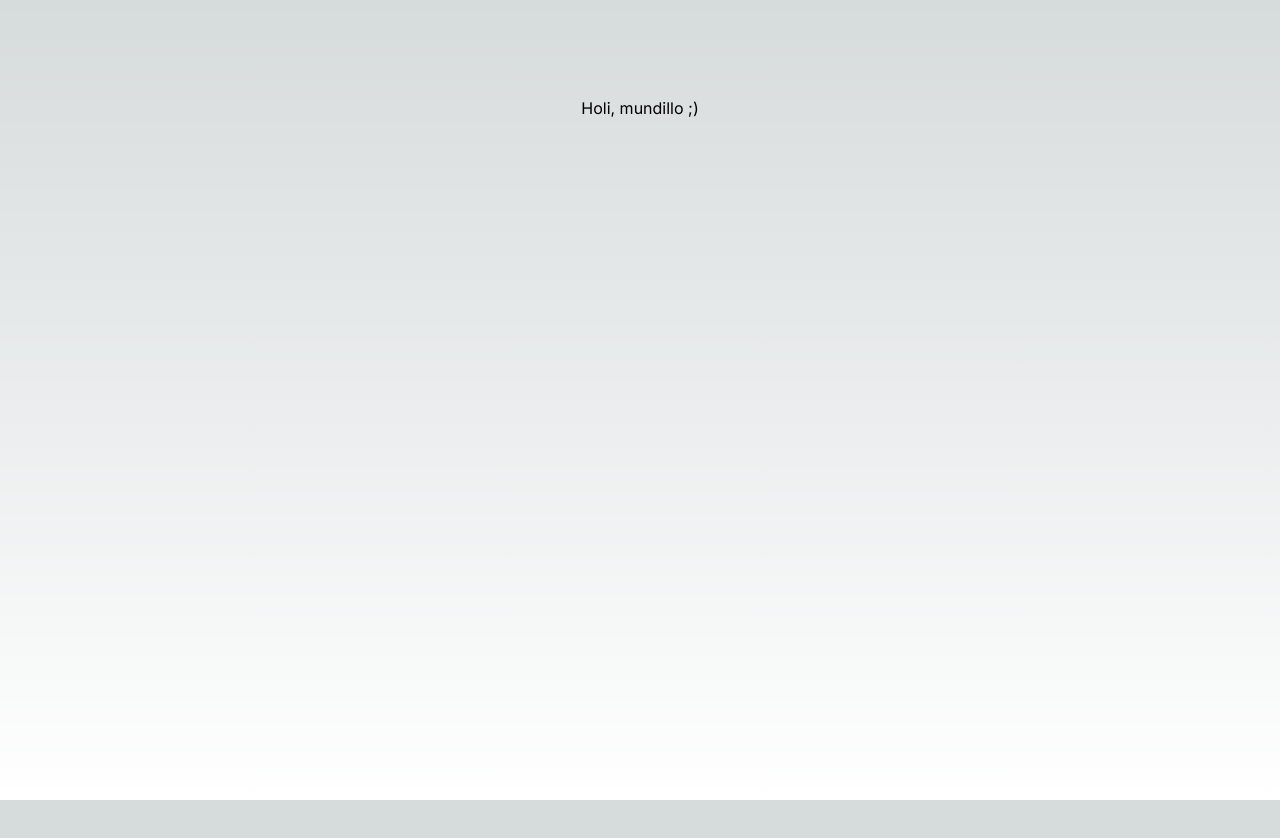
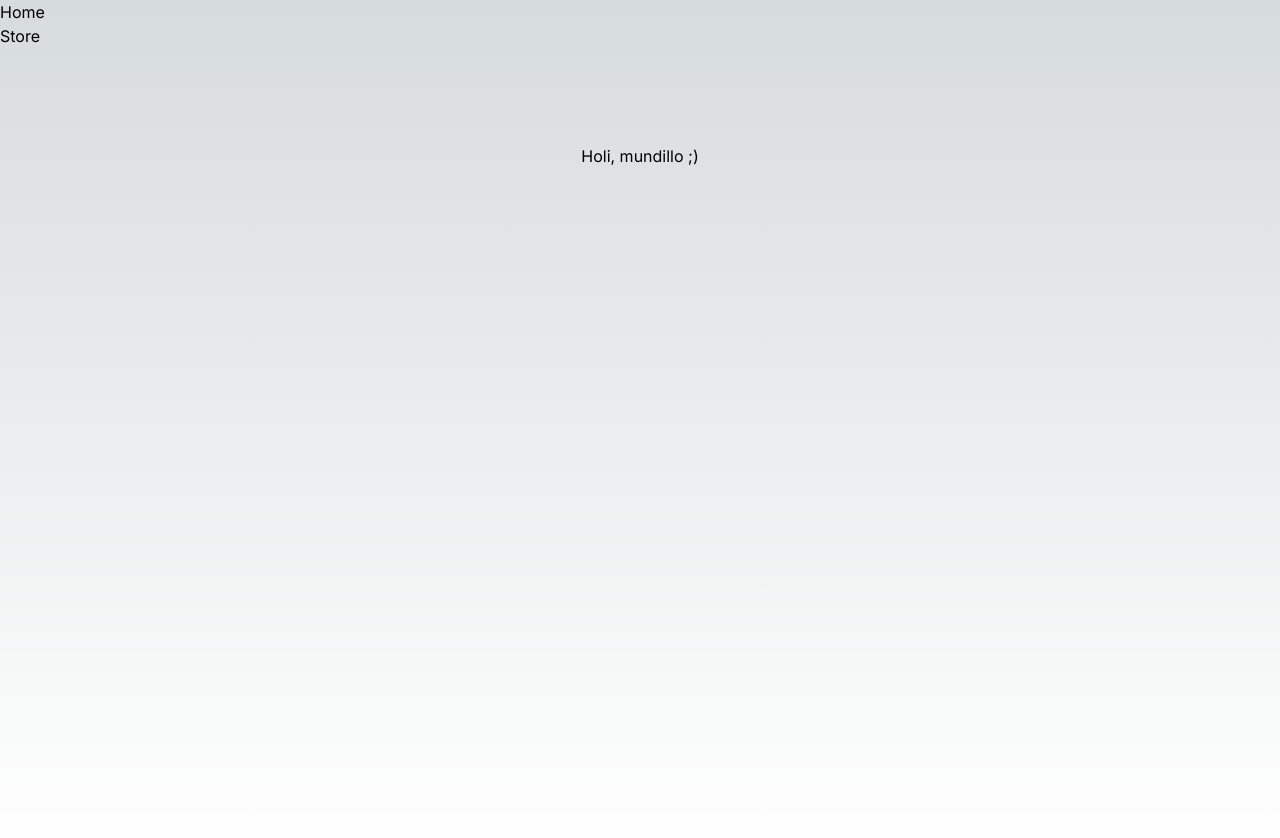
Before and after one commit to crontreras1/platzi-next.js-14, a Next.js app in the folder the-future-is-now/: page / in a window 1280 px wide. Shown: the top 838 px of the page. Before the commit the page ends 800 px from the top, so only its background shows below. Built offline with nearby package versions, Linux system fonts and the light colour scheme.

Commit message:
class 6. navegation with next.js <Link> vs <a>

```diff
--- a/the-future-is-now/src/app/layout.tsx
+++ b/the-future-is-now/src/app/layout.tsx
@@ -1,5 +1,6 @@
 import type { Metadata } from 'next'
 import { Inter } from 'next/font/google'
+import Link from 'next/link'
 import './globals.css'
 
 const inter = Inter({ subsets: ['latin'] })
@@ -16,7 +17,23 @@
 }) {
   return (
     <html lang="en">
-      <body className={inter.className}>{children}</body>
+      <body className={inter.className}>
+        <header>
+          <nav>
+            <ul>
+              <Link href="/">
+                <li>Home</li>
+              </Link>
+
+              <Link href="/store">
+                <li>Store</li>
+              </Link>
+            </ul>
+          </nav>
+        </header>
+
+        { children }
+      </body>
     </html>
   )
 }
```
